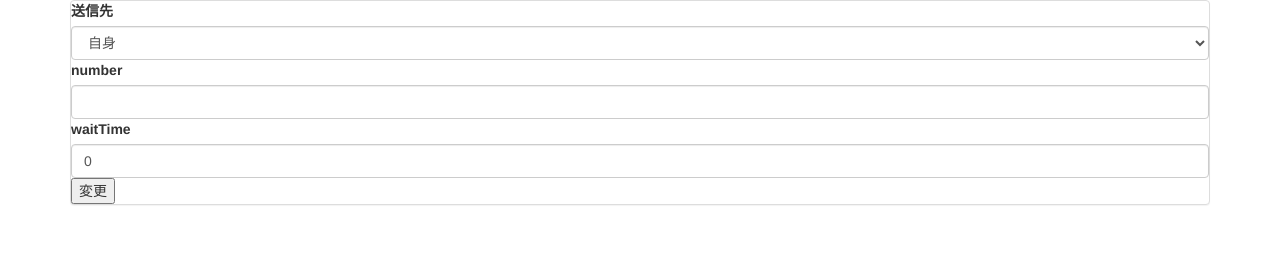
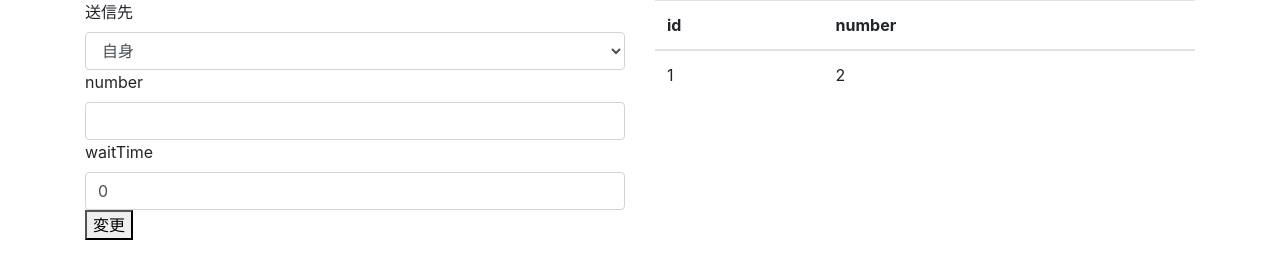
Before and after one commit to gutugutu3030/numNetworkModule, a plain HTML site: page data/index.html in a window 1280 px wide. Drawn offline with nearby package versions, Linux system fonts and the light colour scheme.

Commit message:
コネクションされたらwebブラウザにconsoleLogを飛ばす

```diff
--- a/data/index.html
+++ b/data/index.html
@@ -13,36 +13,13 @@
 
 <body>
     <div class="container">
-        <!-- <div class="panel panel-default">
-            <div class="panel-body">
-                <form method="POST" action="http://192.168.4.1/num">
-                    <div class="form-group">
-                        <label>送信先</label>
-                        <select class="form-control" id="target" id="target">
-                            <option selected value="1">自身</option>
-                            <option value="0">全員</option>
-                            {option}
-                        </select>
-                    </div>
-                    <div class="form-group">
-                        <label>number</label>
-                        <input type="number" name="num" id="num" class="form-control">
-                    </div>
-                    <div class="form-group">
-                        <label>waitTime</label>
-                        <input type="number" name="wait" id="wait" class="form-control" value=0>
-                    </div>
-                    <button type="submit">変更</button>
-                </form>
-            </div>
-        </div> -->
-        <div class="panel panel-default">
+        <div class="row">
+            <div class="col-md-6">
                 <div>
                     <label>送信先</label>
                     <select class="form-control" id="target" id="target">
                         <option selected value="1">自身</option>
                         <option value="0">全員</option>
-                    {option}
                     </select>
                 </div>
                 <div>
@@ -55,11 +32,49 @@
                 </div>
                 <button id="submitButton">変更</button>
             </div>
+            <div class="col-md-6" id="test">
+                <table id="idlist" class="table">
+                    <thead>
+                        <tr>
+                            <th>id</th>
+                            <th>number</th>
+                        </tr>
+                    </thead>
+                    <tbody id="idlist1">
+                        <tr>
+                            <td>1</td>
+                            <td>2</td>
+                        </tr>
+                    </tbody>
+                </table>
+            </div>
+        </div>
+
+
     </div>
     <script type="text/javascript">
+        var sock = new WebSocket('ws://' + location.hostname + ':443');
+
+        sock.addEventListener('open', function (e) {
+            console.log('Socket 接続成功');
+        });
+
+        // サーバーからデータを受け取る
+        sock.addEventListener('message', function (e) {
+            console.log(e.data);
+        });
+
+
         $(function () {
             $('#submitButton').click(
+
                 function () {
+                    $('#test').append("setuzokukanryou");
+
+                    $('#idlist1').append(
+                        $("<tr></tr>")
+                            .append($("<td></td>").text("ふえた"))
+                            .append($("<td></td>").text("ふえた")));
                     var hostUrl = '/num';
                     var num = $("#num").val();
                     var wait = $("#wait").val();
@@ -71,6 +86,8 @@
                         timeout: 3000,
                     });
                 });
+            sock.send("hello");
+            console.log("hello")
         });
     </script>
 </body>
```
Also changed, not shown: 2 other files. Lines whose indentation alone changed are shown as unchanged.
